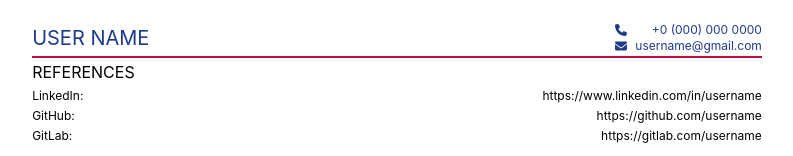
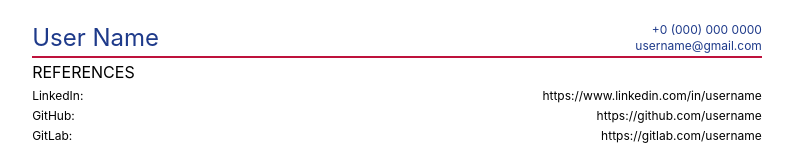
Before and after one commit to louvrecly/cv-generator-next, a Next.js app: page / in a window 1280 px wide. Shown: the top 156 px of the page, without its empty margins (243-1036 px from the left). Built offline with nearby package versions, Linux system fonts and the light colour scheme.

Commit message:
Add icon.style in the UserInfo

```diff
--- a/components/UserInfoBar/UserInfo.js
+++ b/components/UserInfoBar/UserInfo.js
@@ -1,19 +1,22 @@
 import { FontAwesomeIcon } from '@fortawesome/react-fontawesome'
+import Linkable from 'components/Table/Linkable'
 
 export default function UserInfo({ data }) {
   return (
     <div className="w-full flex flex-wrap justify-stretch items-center gap-x-3">
-      <h1 className="flex-1 text-xl uppercase whitespace-nowrap">{data.name}</h1>
+      <h1 className="flex-1 text-2xl whitespace-nowrap">{data.name}</h1>
 
       {data.contacts && (
         <ul>
           {data.contacts.map(contact => (
-            <li key={contact.key} className="flex justify-between items-center gap-2 text-xs">
-              {contact.icon
-                ? <FontAwesomeIcon icon={`fa-solid fa-${contact.icon}`} />
-                : <span className="mr-1 font-bold">{contact.label}:</span>}
-              <span>{contact.value}</span>
-            </li>
+            <Linkable key={contact.key} link={contact.link}>
+              <li className={`flex ${contact.icon ? 'flex-row-reverse' : 'justify-between'} items-center gap-2 text-xs`}>
+                {contact.icon
+                  ? <FontAwesomeIcon icon={`fa-${contact.icon.style} fa-${contact.icon.name}`} />
+                  : <span className="mr-1 font-bold">{contact.label}:</span>}
+                  <span>{contact.value}</span>
+              </li>
+            </Linkable>
           ))}
         </ul>
       )}
--- a/package.json
+++ b/package.json
@@ -10,6 +10,7 @@
   },
   "dependencies": {
     "@fortawesome/fontawesome-svg-core": "^6.2.1",
+    "@fortawesome/free-brands-svg-icons": "^6.4.0",
     "@fortawesome/free-solid-svg-icons": "^6.2.1",
     "@fortawesome/react-fontawesome": "^0.2.0",
     "next": "12.1.6",
--- a/pages/_app.js
+++ b/pages/_app.js
@@ -1,13 +1,14 @@
 import { useState } from 'react'
 import { library } from '@fortawesome/fontawesome-svg-core'
-import { fas } from '@fortawesome/free-solid-svg-icons'
+import { faPhone, faEnvelope } from '@fortawesome/free-solid-svg-icons'
+import { faGithub } from '@fortawesome/free-brands-svg-icons'
 import { config } from '@fortawesome/fontawesome-svg-core'
 import DataContext from 'context/data'
 import DefaultLayout from 'components/layouts/default'
 import 'styles/globals.css'
 import '@fortawesome/fontawesome-svg-core/styles.css'
 
-library.add(fas)
+library.add(faPhone, faEnvelope, faGithub)
 config.autoAddCss = false
 
 function MyApp({ Component, pageProps }) {
--- a/styles/globals.css
+++ b/styles/globals.css
@@ -12,6 +12,7 @@
 body {
   width: 21cm;
   height: 29.7cm;
+  box-shadow: 0 10px 15px -3px rgb(0 0 0 / 0.1), 0 4px 6px -4px rgb(0 0 0 / 0.1);
 }
 
 html,
@@ -106,6 +107,7 @@ a {
 .c-window__glass {
   width: 100%;
   background-color: hsl(0, 0%, 100%);
+  /* filter: brightness(1); */
   transition: filter 0.3s ease;
 }
 
```
Also changed, not shown: 1 other file (tests, documents, lock files or other folders).
